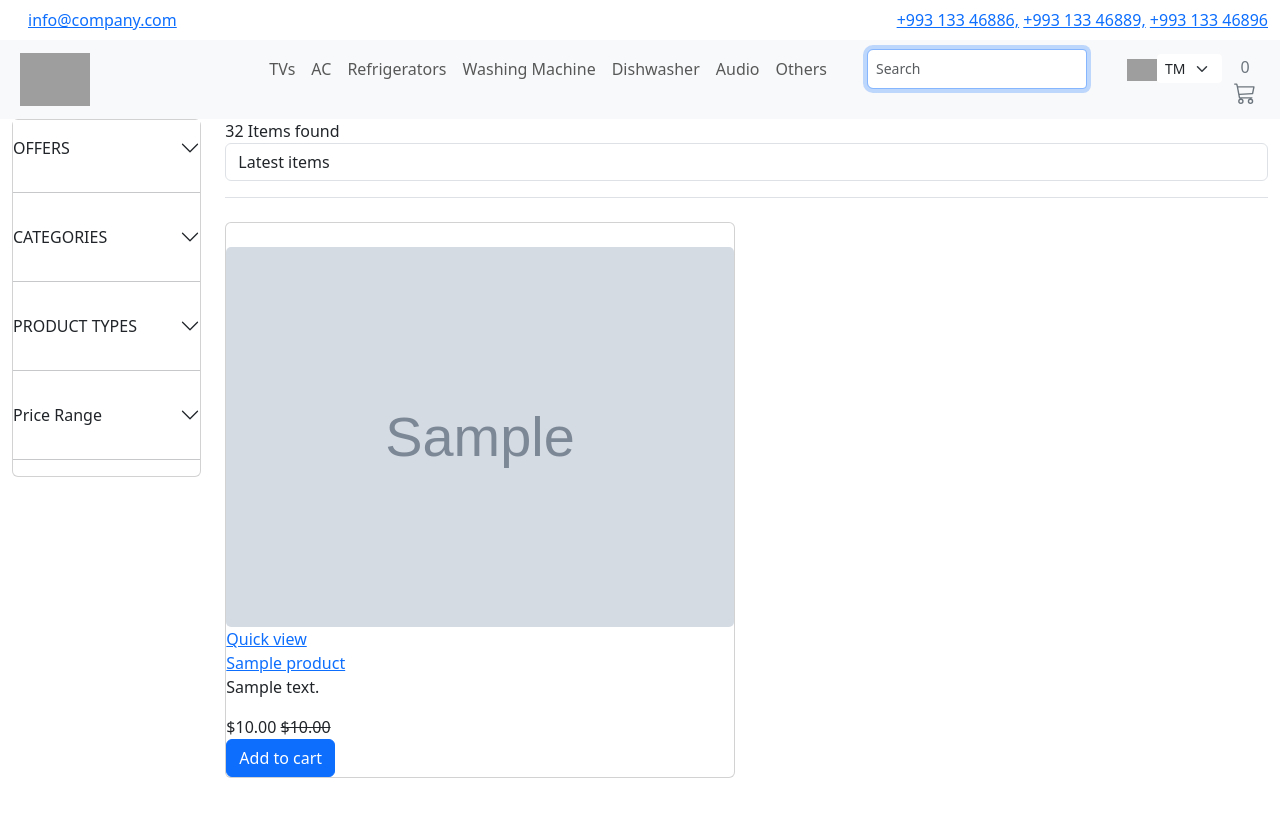
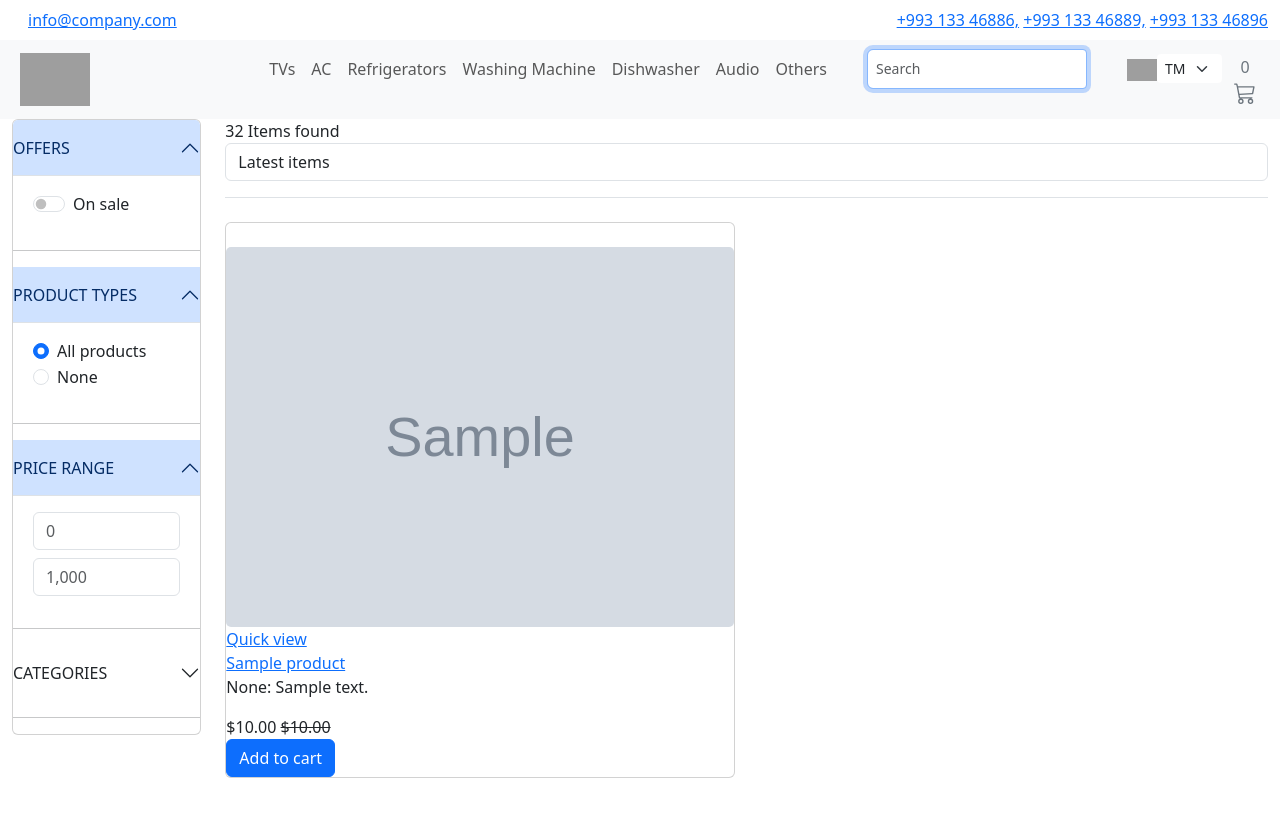
Before and after one commit to kcharymyrat/dj_evvoli, a Django app: template templates/products/products_trial.html in a window 1280 px wide. Shown: the top 840 px of the page. Run offline with Django 4.2, Linux system fonts and the light colour scheme; tables that the repository leaves empty hold one stand-in row (values such as "Sample post"); the template is opened without the code that fills it: values that come from a table or form of the project are taken from there, most other values are stand-ins (such as "Sample title", 1, 10 or a date in 2020); grey boxes marked "Sample" are stand-in pictures; some libraries are stand-ins or nearby versions; grey boxes are pictures that could not be loaded.

Commit message:
Finished product filter bar. But Categories in the bar still needs considering

```diff
--- a/dj_project/settings/_base.py
+++ b/dj_project/settings/_base.py
@@ -79,6 +79,7 @@ TEMPLATES = [
                 "django.contrib.auth.context_processors.auth",
                 "django.contrib.messages.context_processors.messages",
                 "products.context_processors.categories",
+                "products.context_processors.product_types",
             ],
         },
     },
--- a/products/context_processors.py
+++ b/products/context_processors.py
@@ -1,5 +1,11 @@
-from .models import Category
+from .models import Category, Product
 
 
 def categories(request):
     return {"categories": Category.objects.all()}
+
+
+def product_types(request):
+    types = set(Product.objects.values_list("type", flat=True).distinct())
+    print(types)
+    return {"product_types": types}
--- a/templates/products/components/product_filter_accordion.html
+++ b/templates/products/components/product_filter_accordion.html
@@ -1,96 +1,105 @@
 <div class="accordion accordion-flush" id="filter-accordion">
+
+    <form id="product_type_form" hx-get="{% url "products:product_list" %}" hx-target="#product_list_elements" hx-trigger="change">
 
         <!--OFFERS FILTER-->
         <div class="accordion-item border-0">
-        <p class="accordion-header product-filter-text" id="flush-heading-offers">
-            <button class="accordion-button collapsed px-0" type="button" data-bs-toggle="collapse" data-bs-target="#flush-collapse-offers" aria-expanded="false" aria-controls="flush-collapse-offers">
+            <p class="accordion-header" id="flush-heading-offers">
+                <button class="accordion-button px-0 product-filter-button-text" type="button" data-bs-toggle="collapse" data-bs-target="#flush-collapse-offers" aria-expanded="true" aria-controls="flush-collapse-offers">
                     OFFERS
                 </button>
             </p>
-        <div id="flush-collapse-offers" class="accordion-collapse collapse" aria-labelledby="flush-heading-offers" data-bs-parent="#filter-accordion">
+            <div id="flush-collapse-offers" class="accordion-collapse collapse show" aria-labelledby="flush-heading-offers">
                 <div class="accordion-body">
                     <div class="form-check form-switch">
-                    <input class="form-check-input" type="checkbox" role="switch" id="flexSwitchCheckDefault">
+                        <input class="form-check-input" type="checkbox" role="switch" id="flexSwitchCheckDefault" name="on_sale" hx-trigger="change">
                         <label class="form-check-label" for="flexSwitchCheckDefault">On sale</label>
                     </div>
                 </div>
             </div>
         </div>
         <!--END OFFERS FILTER-->
-    <hr class="divider">
+        <hr class="hr-divider">
+
+        <!--PRODUCT TYPES FILTER-->
+        <div class="accordion-item border-0">
+            <p class="accordion-header header-text-accordion" id="flush-heading-product-types">
+                <button class="accordion-button px-0 product-filter-button-text" type="button" data-bs-toggle="collapse" data-bs-target="#flush-collapse-product-types" aria-expanded="false" aria-controls="flush-collapse-product-types">
+                    PRODUCT TYPES
+                </button>
+            </p>
+            <div id="flush-collapse-product-types" class="accordion-collapse collapse show" aria-labelledby="flush-heading-product-types">
+                <div class="accordion-body">
+
+                        <div class="form-check mx-0">
+                            <input class="form-check-input" type="radio" id="all_product_types" checked name="product_type" value="all" hx-trigger="change">
+                            <label class="form-check-label" for="all_product_types">
+                            All products
+                            </label>
+                        </div>
+
+                        {% for product_type in product_types %}
+                        <div class="form-check mx-0">
+                            <input class="form-check-input" type="radio" id="radio-{{product_type}}" name="product_type" value="{{product_type}}" hx-trigger="change">
+                            <label class="form-check-label" for="radio-{{product_type}}">
+                                {{product_type}}
+                            </label>
+                        </div>
+                    {% endfor %}
+
+
+                </div>
+            </div>
+        </div>
+        <!--END PRODUCT TYPES FILTER-->
+        <hr class="hr-divider">
+
+        <!--PRICE RANGE FILTER-->
+        <div class="accordion-item border-0">
+            <p class="accordion-header header-text-accordion" id="flush-heading-price-range">
+                <button class="accordion-button px-0 product-filter-button-text" type="button" data-bs-toggle="collapse" data-bs-target="#flush-collapse-price-range" aria-expanded="false" aria-controls="flush-collapse-price-range">
+                    PRICE RANGE
+                </button>
+            </p>
+            <div id="flush-collapse-price-range" class="accordion-collapse collapse show" aria-labelledby="flush-heading-price-range">
+                <div class="accordion-body">
+                    <div class="row">
+                        <div>
+                            <input class="form-control" placeholder="0" type="number" name="min_price" hx-trigger="change">
+                        </div>
+                        <div>
+                            <input class="form-control mt-2" placeholder="1,000" type="number" name="max_price" hx-trigger="change">
+                        </div>
+                    </div> <!-- form-row.// -->
+                </div>
+            </div>
+        </div>
+        <!--END RANGE FILTER-->
+        <hr class="hr-divider">
+
+    </form> <!--END of form id="product_type_form" -->
 
     <!--CATEGORIES FILTER-->
     <div class="accordion-item border-0">
         <p class="accordion-header header-text-accordion" id="flush-heading-categories">
-            <button class="accordion-button collapsed px-0" type="button" data-bs-toggle="collapse" data-bs-target="#flush-collapse-categories" aria-expanded="false" aria-controls="flush-collapse-categories">
+            <button class="accordion-button collapsed px-0 product-filter-button-text" type="button" data-bs-toggle="collapse" data-bs-target="#flush-collapse-categories" aria-expanded="false" aria-controls="flush-collapse-categories">
                 CATEGORIES
             </button>
         </p>
-        <div id="flush-collapse-categories" class="accordion-collapse collapse" aria-labelledby="flush-heading-categories" data-bs-parent="#filter-accordion">
+        <div id="flush-collapse-categories" class="accordion-collapse collapse" aria-labelledby="flush-heading-categories">
             <div class="accordion-body">
-                <ul class="list-menu">
                 {% for category in categories %}
-                        <li><a href="#">{{ category.name }} </a></li>
-                    {% endfor %}
-                </ul>
-            </div>
-        </div>
-    </div>
-    <!--END CATEGORIES FILTER-->
-    <hr class="divider">
-
-    <!--PRODUCT TYPES FILTER-->
-    <div class="accordion-item border-0">
-        <p class="accordion-header header-text-accordion" id="flush-heading-product-types">
-            <button class="accordion-button collapsed px-0" type="button" data-bs-toggle="collapse" data-bs-target="#flush-collapse-product-types" aria-expanded="false" aria-controls="flush-collapse-product-types">
-                PRODUCT TYPES
-            </button>
-        </p>
-        <div id="flush-collapse-product-types" class="accordion-collapse collapse" aria-labelledby="flush-heading-product-types" data-bs-parent="#filter-accordion">
-            <div class="accordion-body">
-                <div class="form-check">
-                    <input class="form-check-input" type="checkbox" value="" id="flexCheckChecked" checked>
-                    <label class="form-check-label" for="flexCheckChecked">
-                      All products
-                    </label>
-                </div>
-
-                {% for product in products %}
-                <div class="form-check">
-                    <input class="form-check-input" type="checkbox" value="" id="flexCheckDefault">
-                    <label class="form-check-label" for="flexCheckDefault">
-                        {{ product.type }}
+                <div class="form-check mx-0">
+                    <input class="form-check-input" type="radio" name="{{category.id}}" id="radio-{{category.slug}}">
+                    <label class="form-check-label" for="radio-{{category.slug}}">
+                        {{category.name}}
                     </label>
                 </div>
                 {% endfor %}
             </div>
         </div>
     </div>
-    <!--END PRODUCT TYPES FILTER-->
-    <hr class="divider">
-
-    <!--PRICE RANGE FILTER-->
-    <div class="accordion-item border-0">
-        <p class="accordion-header header-text-accordion" id="flush-heading-price-range">
-            <button class="accordion-button collapsed px-0" type="button" data-bs-toggle="collapse" data-bs-target="#flush-collapse-price-range" aria-expanded="false" aria-controls="flush-collapse-price-range">
-                Price Range
-            </button>
-        </p>
-        <div id="flush-collapse-price-range" class="accordion-collapse collapse" aria-labelledby="flush-heading-price-range" data-bs-parent="#filter-accordion">
-            <div class="accordion-body">
-                <form class="row">
-                    <div class="col">
-                        <input class="form-control" placeholder="0" type="number">
-                    </div>
-                    <div class="col">
-                        <input class="form-control" placeholder="1,000" type="number">
-                    </div>
-                </div> <!-- form-row.// -->
-                <button class="btn btn-block btn-primary mt-2">Apply</button>
-            </form>
-        </div>
-    </div>
     <!--END CATEGORIES FILTER-->
-    <hr class="divider">
+    <hr class="hr-divider">
 
 </div>
--- a/templates/products/components/product_list_elements.html
+++ b/templates/products/components/product_list_elements.html
@@ -1,11 +1,12 @@
 {% load static %}
 {% load i18n %}
 
+
 <!-- Product list using htmx-->
-<div class="row">
+<div id="product_list_elements" class="row">
 	{% for product in products %}
 	{% if forloop.last %}
-	<div class="col-md-6" hx-get="{% url 'products:product_list' %}?page={{ page_obj.number|add:1 }}" hx-trigger="revealed" hx-swap="afterend">
+	<div id="last_product_page" class="col-md-6" hx-get="{% url 'products:product_list' %}?page={{ page_obj.number|add:1 }}" hx-trigger="revealed" hx-swap="afterend">
 	{% else %}
 	<div class="col-md-6 d-flex">
 		{% endif %}
@@ -18,7 +19,7 @@
 			<figcaption class="info-wrap">
 				<div class="fix-height">
 					<a href="#" class="title">{{product.title}}</a>
-					<p>{{product.description}}</p>
+					<p>{{product.type}}: {{product.description}}</p>
 					<div class="price-wrap mt-1">
 						<span class="price">${{product.sale_price}}</span>
 						{% if product.on_sale %}
--- a/templates/products/products_trial.html
+++ b/templates/products/products_trial.html
@@ -15,7 +15,7 @@
 		</div> <!-- card.// -->
 	</aside>
 
-	<div class="col-lg-10">
+	<div id="products_main" class="col-lg-10">
 		<header class="border-bottom mb-4 pb-3">
 			<div class="form-inline">
 				<span class="mr-md-auto">32 Items found </span>
```
Also changed, not shown: products/views.py (+67 -1 lines), 2 other files. Lines whose indentation alone changed are shown as unchanged.
